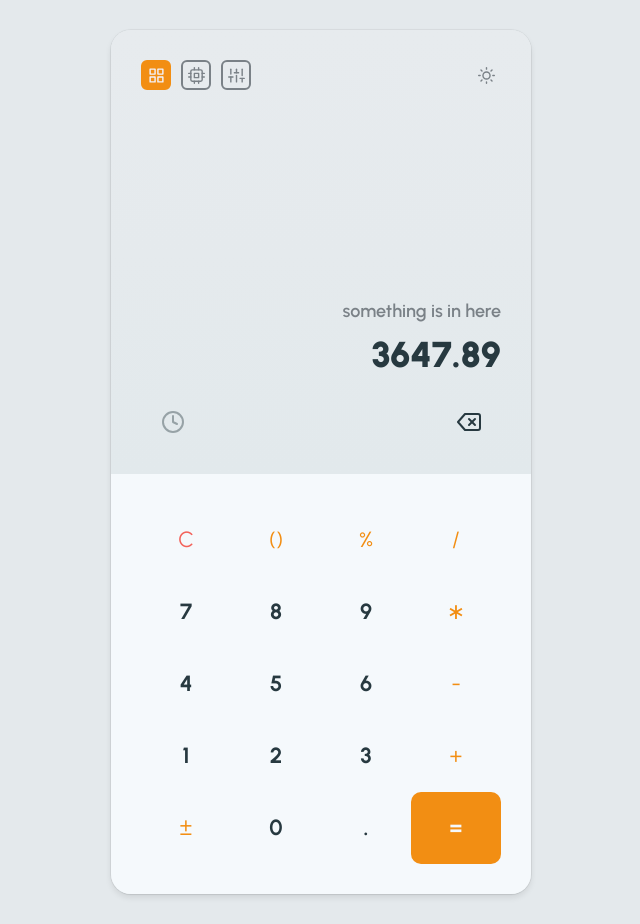
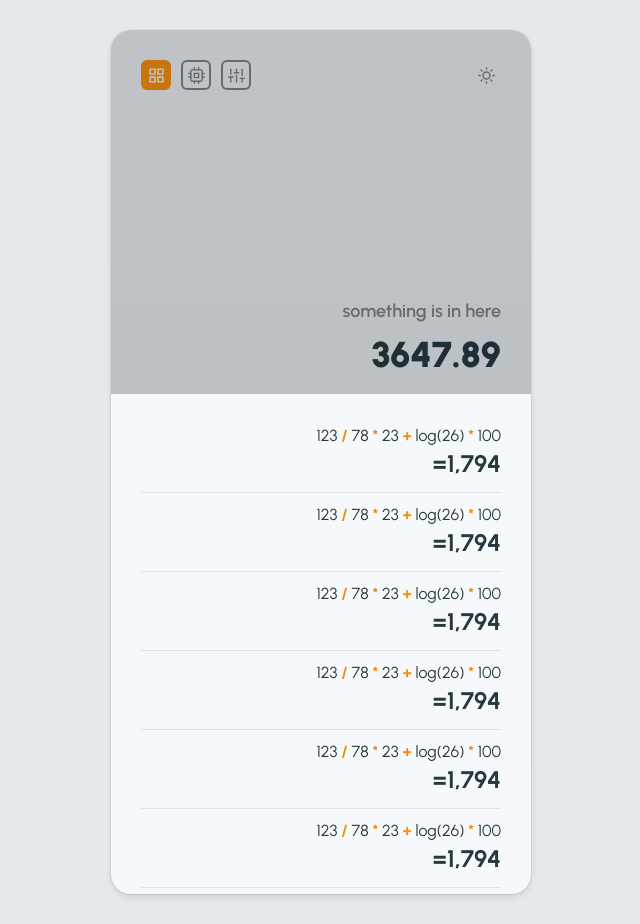
Before and after one commit to bitzsalex/js-calculator, a website: page assets/pug/index.pug in a window 1280 px wide. Shown: the whole page, without its empty margins (319-959 px from the left). Drawn offline with nearby package versions, Linux system fonts and the light colour scheme; files that its build step writes are made by us from their sources.

Commit message:
Add history page
This commit will add a CSS style rules for history page.

```diff
--- a/assets/pug/index.pug
+++ b/assets/pug/index.pug
@@ -33,10 +33,29 @@ html(lang="en")
         main.flex.flex--m-center.flex--a-center
             .calculator#calculator
                 .calculator__history
-                    ul.history__list
-                        li.history
-                            span.history__expression 78x23
-                            span.history__result 1,794
+                    .history
+                        ul.history__list
+                            li.history__item
+                                span.history__expression 123 #[span.operator /] 78 #[span.operator *] 23 #[span.operator +] log(26) #[span.operator *] 100
+                                span.history__result 1,794
+                            li.history__item
+                                span.history__expression 123 #[span.operator /] 78 #[span.operator *] 23 #[span.operator +] log(26) #[span.operator *] 100
+                                span.history__result 1,794
+                            li.history__item
+                                span.history__expression 123 #[span.operator /] 78 #[span.operator *] 23 #[span.operator +] log(26) #[span.operator *] 100
+                                span.history__result 1,794
+                            li.history__item
+                                span.history__expression 123 #[span.operator /] 78 #[span.operator *] 23 #[span.operator +] log(26) #[span.operator *] 100
+                                span.history__result 1,794
+                            li.history__item
+                                span.history__expression 123 #[span.operator /] 78 #[span.operator *] 23 #[span.operator +] log(26) #[span.operator *] 100
+                                span.history__result 1,794
+                            li.history__item
+                                span.history__expression 123 #[span.operator /] 78 #[span.operator *] 23 #[span.operator +] log(26) #[span.operator *] 100
+                                span.history__result 1,794
+                            li.history__item
+                                span.history__expression 123 #[span.operator /] 78 #[span.operator *] 23 #[span.operator +] log(26) #[span.operator *] 100
+                                span.history__result 1,794
 
                 .flex.flex--column
                     .screen
--- a/assets/sass/main.sass
+++ b/assets/sass/main.sass
@@ -107,7 +107,7 @@ sup
         cursor: not-allowed
 
         &:hover
-          background: none !important
+            background: none !important
 
     &__operator
         color: var(--color-main)
@@ -174,11 +174,50 @@ main
         @extend .visually-visible
         width: 100% !important
 
-    // [ ] This has to be fixed after the screen and the body
     &__history
         width: 100%
+        height: 100%
+        z-index: 9999
         position: absolute
-        visibility: hidden
+        background-color: var(--shading)
+
+.history
+    width: 100%
+    height: 100%
+    background-color: var(--shading)
+    @extend .flex, .flex--column, .flex--m-end
+
+    &__list
+        height: 500px
+        padding: 20px 30px
+        text-align: right
+        overflow: auto
+        background-color: var(--primary)
+
+    &__item
+        padding: 10px 0px
+        cursor: pointer
+        transform: background .4s ease-in-out
+        @extend .flex, .flex--column
+
+        &:not(:last-child)
+            border-bottom: 1px solid var(--shading)
+
+        &:hover
+            background-color: var(--shading)
+
+    &__result
+        font-weight: bold
+        font-size: 24px
+        @extend .flex, .flex--a-center, .flex--m-end
+
+        &::before
+            content: '='
+            display: inline-block
+
+.operator
+    font-weight: bold
+    color: var(--color-main)
 
 .screen
     padding: 30px
@@ -472,7 +511,6 @@ main
 .zoom-fade-out
     animation: zoom-fade-out .4s cubic-bezier(.58,1.11,.58,.45) forwards
 
-
 @keyframes zoom-fade-out
     0%
         transform: scale(1)
```
Also changed, not shown: css/main.css, index.html.
